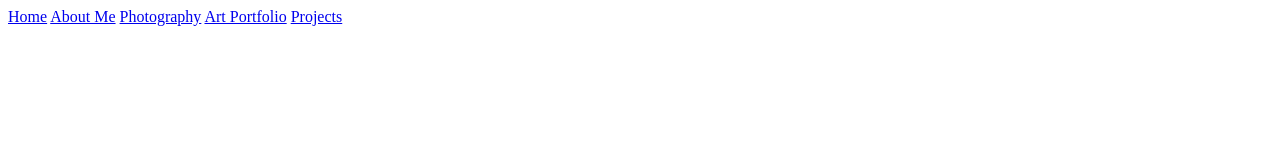
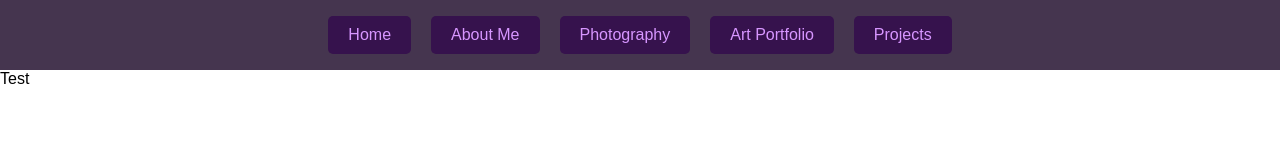
Before and after one commit to samanthacloud/26stoddsam.github.io, a plain HTML site: page Stoddard - Final Project Elements/index.html in a window 1280 px wide. Drawn offline with Linux system fonts and the light colour scheme.

Commit message:
Update index.html

```diff
--- a/Stoddard - Final Project Elements/index.html
+++ b/Stoddard - Final Project Elements/index.html
@@ -3,7 +3,7 @@
 <head>
     <meta charset="UTF-8">
     <meta name="viewport" content="width=device-width, initial-scale=1.0">
-    <link rel="style.css" type="text/css" href="style.css">
+    <link rel="stylesheet" type="text/css" href="style.css">
     <title>Document</title>
 </head>
 <body>
@@ -18,11 +18,14 @@
     <!-- END TAB BAR-->
 
     <!--////////////////PAGE LAYOUT////////////////-->
-    <div class="organizer">
-        <div class="left-taskbar"
+    <div id="index-organizer">
+        <div class="left-taskbar">
+            <p>Test</p>
+        </div>
+        <div class="left-separation">
 
-
-
+        </div>
+        <div class="right-main-page-body"></div>
     </div>
 </header>
 </body>
```
